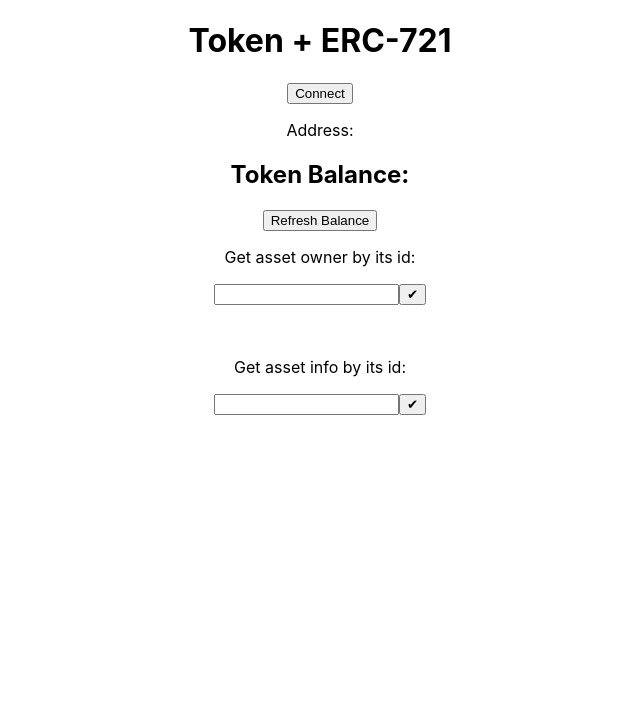
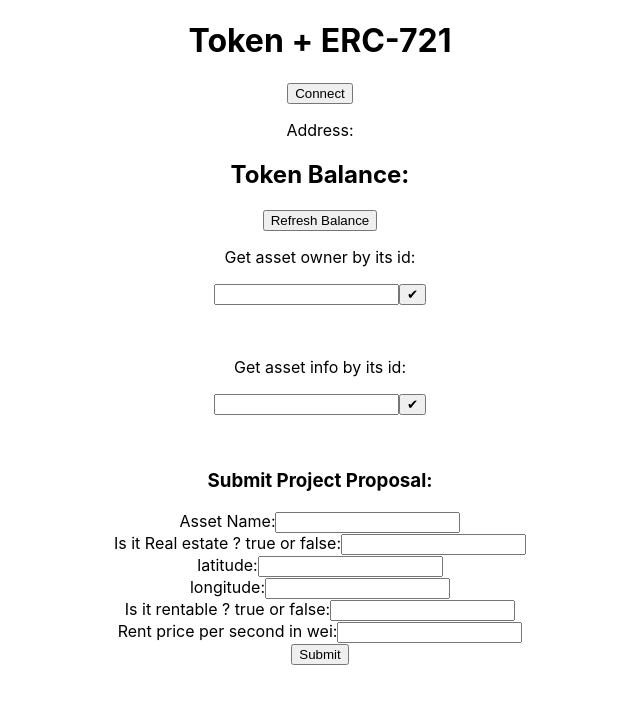
Before and after one commit to elxif/TokenRental, a React (Create React App) app: page / in a window 1280 px wide. Shown: the top 704 px of the page, without its empty margins (320-960 px from the left). Built offline with nearby package versions, Linux system fonts and the light colour scheme.

Commit message:
asset creater implemented

```diff
--- a/src/Interactions.js
+++ b/src/Interactions.js
@@ -6,6 +6,7 @@ const Interactions = (props) => {
     const [assetOwner, setAssetOwner] = useState(null);
     const [assetInfo, setAssetInfo] = useState(null);
     const [memberInfo, setMemberInfo] = useState(null);
+    const [assetID, setAssetID] = useState(null);
 
 
     const assetOwnerViewer = async (e) => {
@@ -41,6 +42,25 @@ const Interactions = (props) => {
         setAssetInfo(info);
     }
 
+    const createAssetHandler = async (e) => {
+        e.preventDefault();
+        let assetName = e.target.assetName.value;
+        let isRealEstate = e.target.isRealEstate.value;
+        let latitude = e.target.latitude.value;
+        let longitude = e.target.longitude.value;
+        let rentable = e.target.rentable.value;
+        let rentPrice = e.target.rentPrice.value;
+
+        console.log(assetName, isRealEstate, latitude, longitude, rentable, rentPrice);
+        let tx = await props.contract.createAsset(assetName, isRealEstate, latitude, longitude, rentable, rentPrice);
+        console.log(tx);
+
+        setAssetID(tx["logs"]);
+    }
+
+
+
+
     return(
         <div className={styles.interactionsCard}>
 
@@ -59,6 +79,35 @@ const Interactions = (props) => {
                 <button type='submit'>✔</button>
                 <p><br></br>{assetInfo}</p>
             </form>
+
+            <form onSubmit={createAssetHandler}>
+                <h3>Submit Project Proposal:</h3>
+                <a>Asset Name:</a>
+                <input type='text' id='assetName'/>
+                <a><br></br></a>
+                <a>Is it Real estate ? true or false:</a>
+                <input type='text' id='isRealEstate'/>
+                <a><br></br></a>
+                {/* bunlara uzerine gelince hint ekle virgulle ayrilacak diye */}
+                <a>latitude:</a>
+                <input type='text' id='latitude'/>
+                <a><br></br></a>
+                <a>longitude:</a>
+                <input type='text' id='longitude'/>
+                <a><br></br></a>
+                <a>Is it rentable ? true or false:</a>
+                <input type='text' id='rentable'/>
+                <a><br></br></a>
+                <a>Rent price per second in wei:</a>
+                <input type='text' id='rentPrice'/>
+                <a><br></br></a>
+                <button type='submit' className={styles.button6}>Submit</button>
+                {/* <a>  response**</a> */}
+                <p><br></br> {assetID}</p>
+            </form>
+
+
+
         </div>
     )
 }
```
